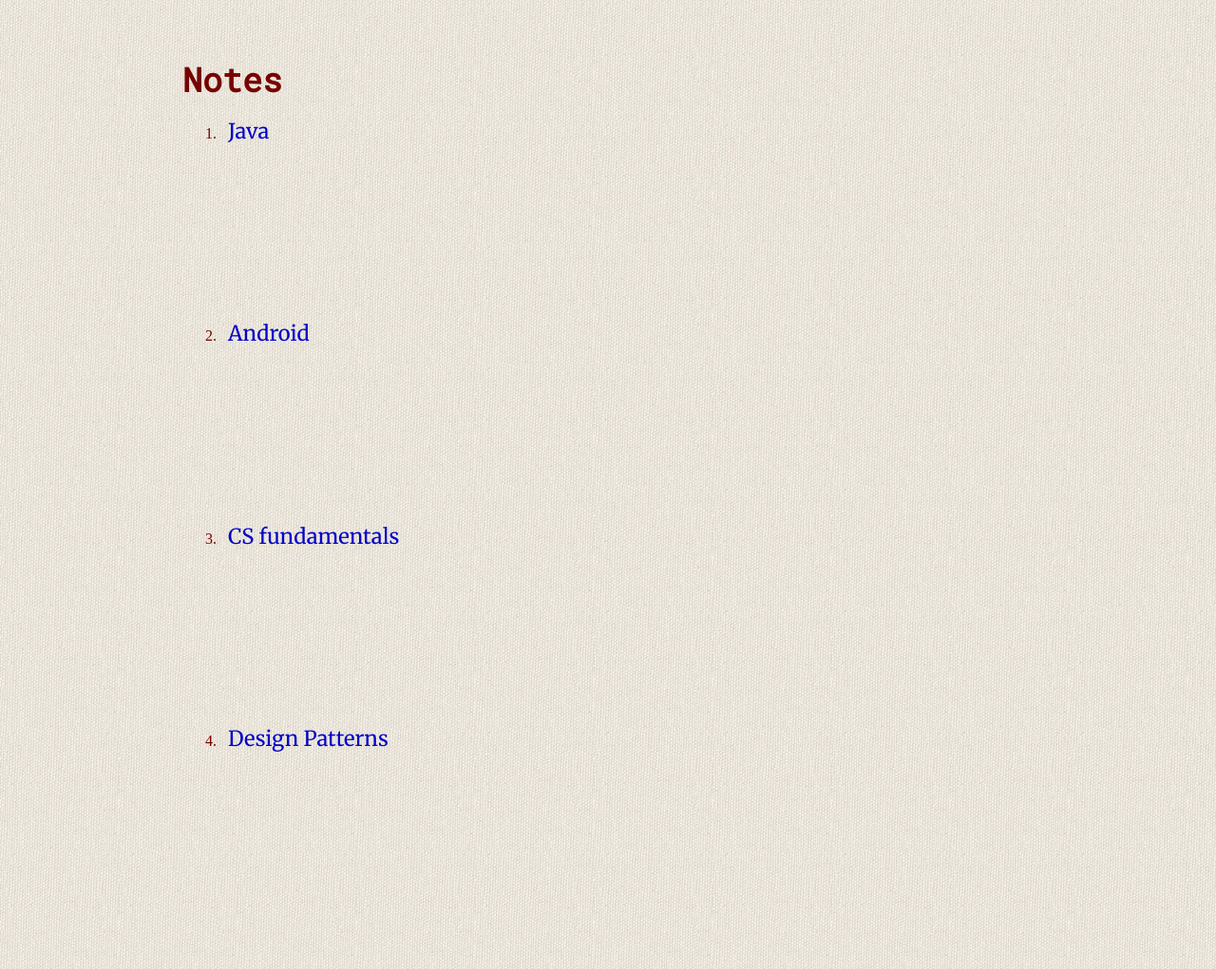
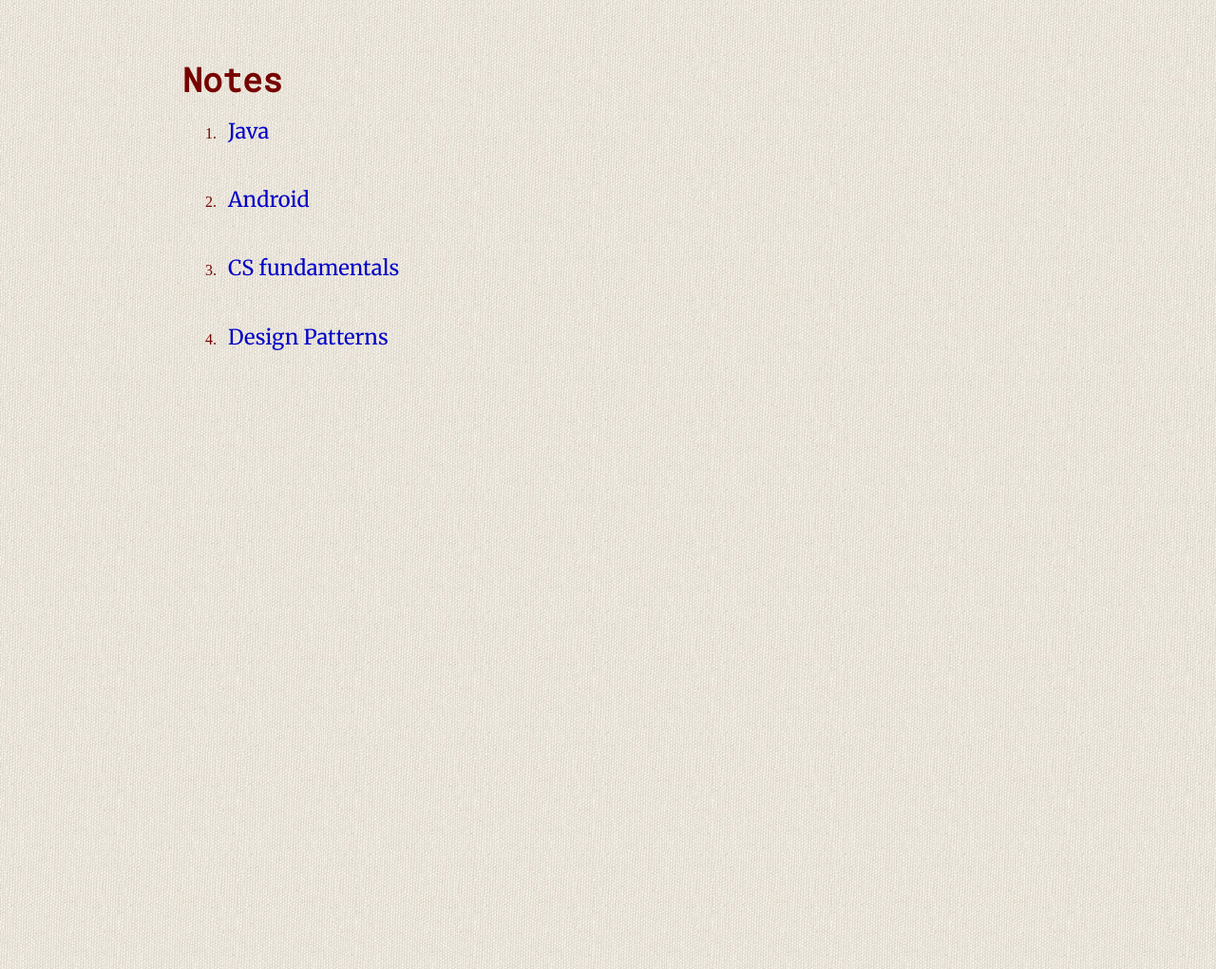
Before and after one commit to Jokestir/Jokestir.github.io, a Jekyll site: the page built from index.html, in a window 1280 px wide. Shown: the whole page at 95% size. Built offline with Jekyll 4.4.1, drawn with Linux system fonts in a browser that asks for light colours.

Commit message:
padding 5px

```diff
--- a/css/main.css
+++ b/css/main.css
@@ -54,7 +54,7 @@
     font-size: 18px;
     line-height: 1.4em;
     color: #0000C8;
-    padding-bottom: 2cm;
+    padding-bottom: 5px;
 }
 footer {
     border-top: 1px solid #d5d5d5;
```
